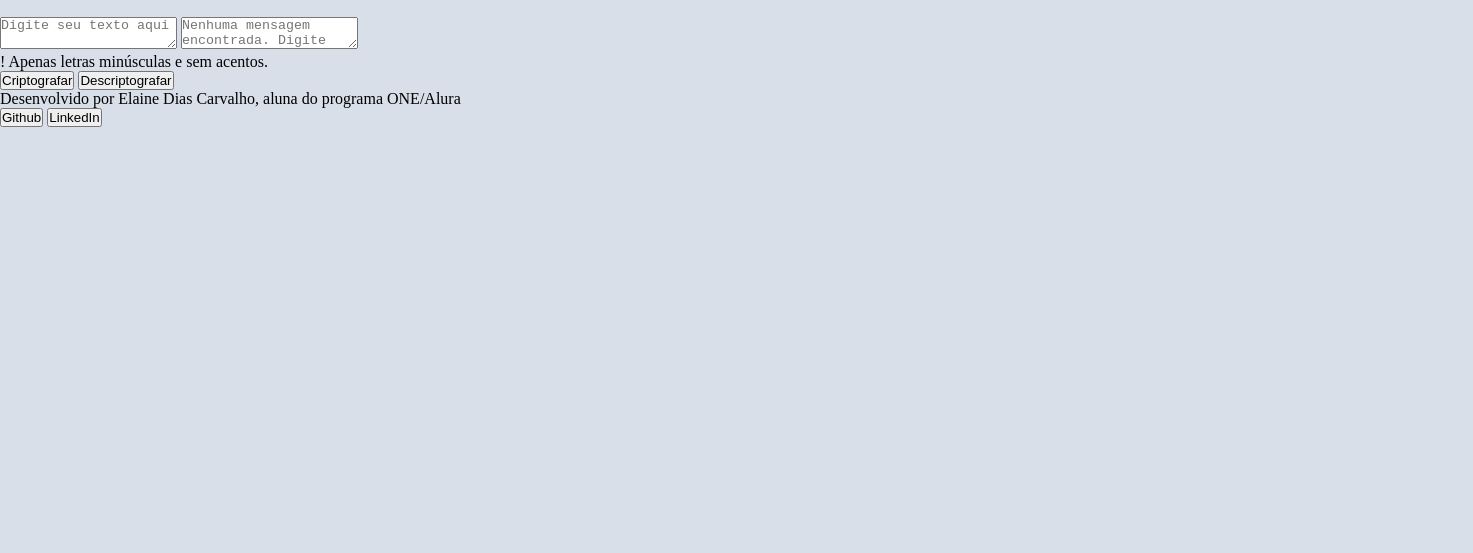
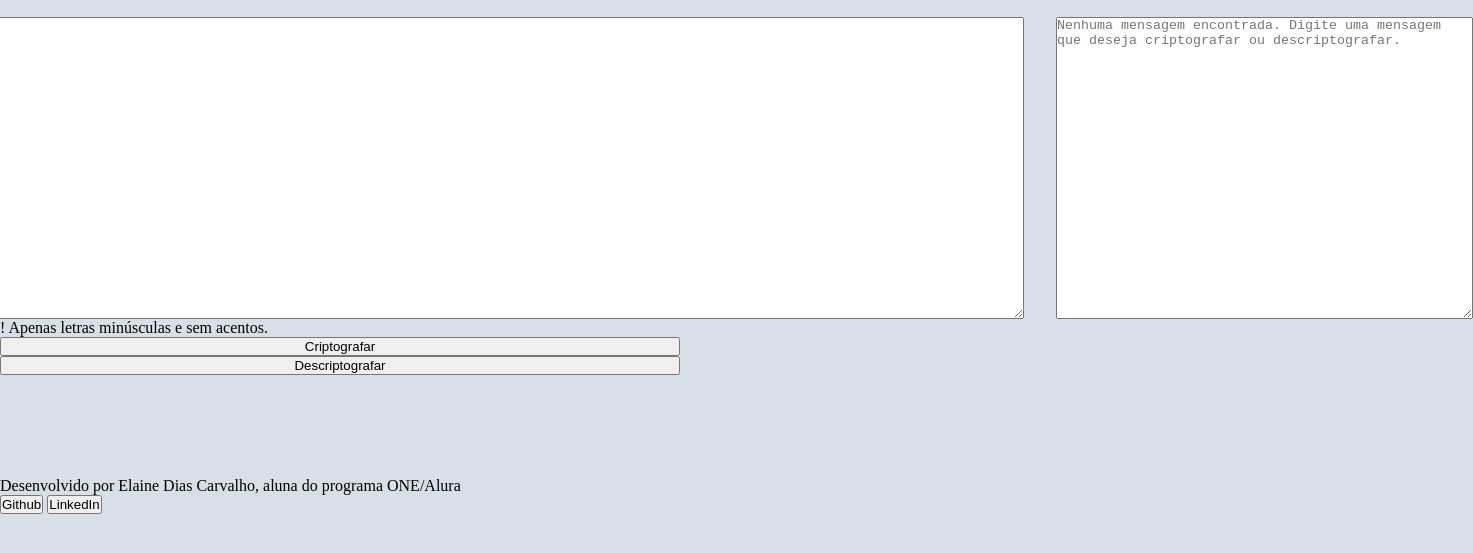
Before and after one commit to Elainedc/Challenge, a plain HTML site: page index.html in a window 1280 px wide. Shown: the part 75-628 px from the top of the page, 1473 px wide, since content can reach past the window. Drawn offline with Linux system fonts and the light colour scheme.

Commit message:
Posicionando linhas e colunas rows e cols

```diff
--- a/index.html
+++ b/index.html
@@ -19,14 +19,17 @@
     <main class="conteudo">
        <section class="conteudo-principal">
             <form class="conteudo-texto">
-                <textarea id="texto" placeholder="Digite seu texto aqui" class="container__textarea"></textarea>
-                <textarea id="texto" placeholder="Nenhuma mensagem encontrada. Digite uma mensagem que deseja criptografar ou descriptografar." class="conteudo__textarea"></textarea>
+                <textarea class="conteudo-textarea-1" rows="20" cols="150" id="texto" placeholder="Digite seu texto aqui" class="container__textarea"></textarea>
+                <textarea class="conteudo-textarea-2" rows="20" cols="50" id="texto" placeholder="Nenhuma mensagem encontrada. Digite uma mensagem que deseja criptografar ou descriptografar." class="conteudo__textarea"></textarea>
             </form>
+       </section>
+       <div>
             <p>! Apenas letras minúsculas e sem acentos.</p>
-       </section>
+       </div>
+
        <section class="conteudo-botoes">
-            <button onclick="criptografarTexto()" class="conteudo-botoes">Criptografar</button>
-            <button onclick="descriptografarTexto()" class="conteudo-botoes">Descriptografar</button>
+            <button onclick="criptografarTexto()" class="conteudo-botoes-1">Criptografar</button>
+            <button onclick="descriptografarTexto()" class="conteudo-botoes-2">Descriptografar</button>
        </section>
     </main>
     <footer class="rodape">
--- a/style.css
+++ b/style.css
@@ -34,3 +34,42 @@ body {
     font-style: normal;
     color: darkblue;
 }
+
+
+.conteudo {
+    margin-bottom: 40px;
+    border-top: 0.5 solid;
+}
+
+.conteudo-principal {
+    display: flex;
+    flex-direction: column;
+    align-items: center;
+    justify-content: space-around;
+}
+
+.conteudo-texto {
+    display: flex;
+    flex-direction: row;
+    gap: 32px;
+    font-family: "Roboto", sans-serif;
+    font-weight: 100;
+    font-style: normal;
+    color: #D8DFE8;
+}
+
+.conteudo-textarea-1 {
+    display: flex;
+    flex-direction: column;
+    align-items: center;
+    justify-content: center;
+}
+
+.conteudo-botoes  {
+    display: flex;
+    flex-direction: column;
+    background-color: #D8DFE8;
+    width: 680px;
+    height: 100px;
+    border: none;
+}
```
